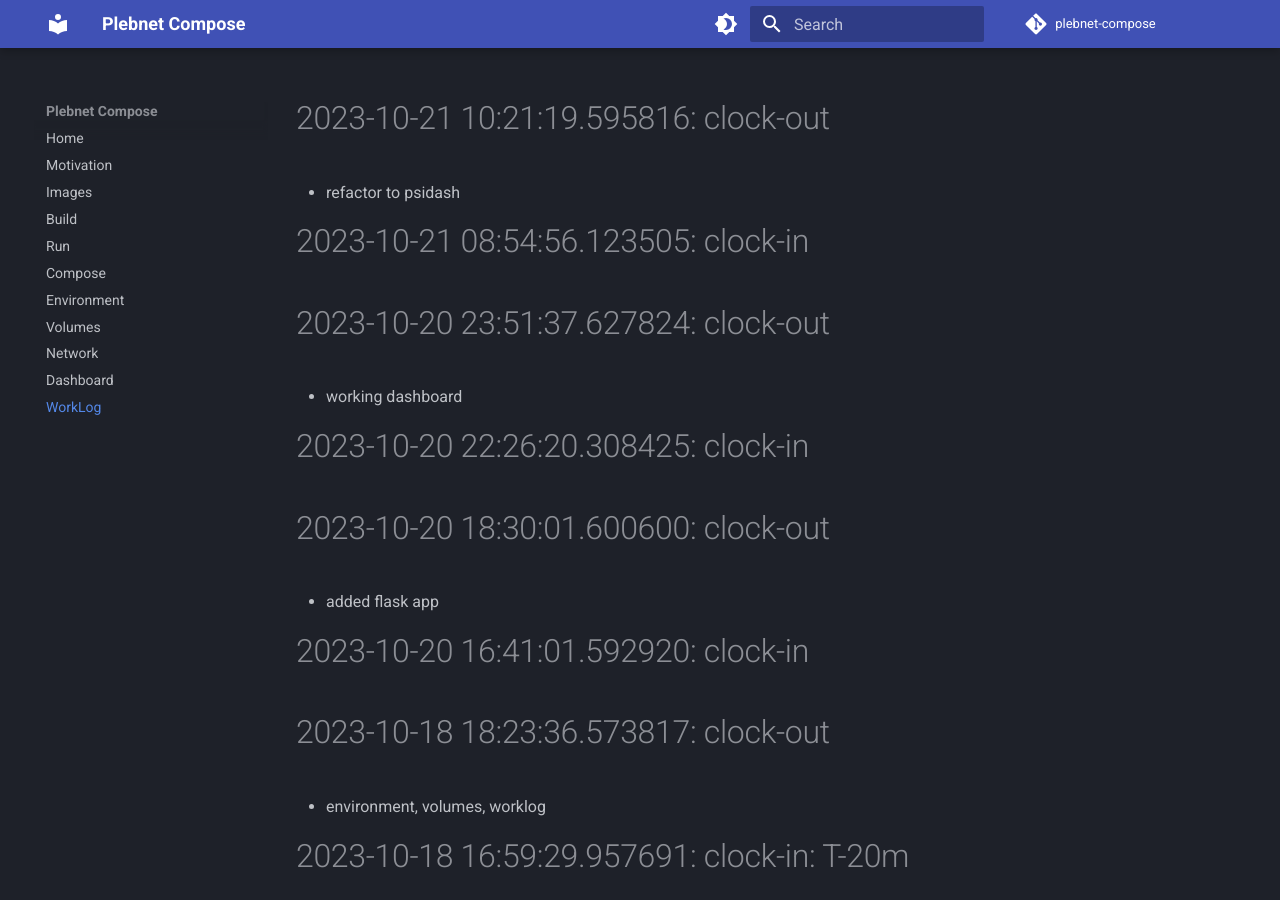
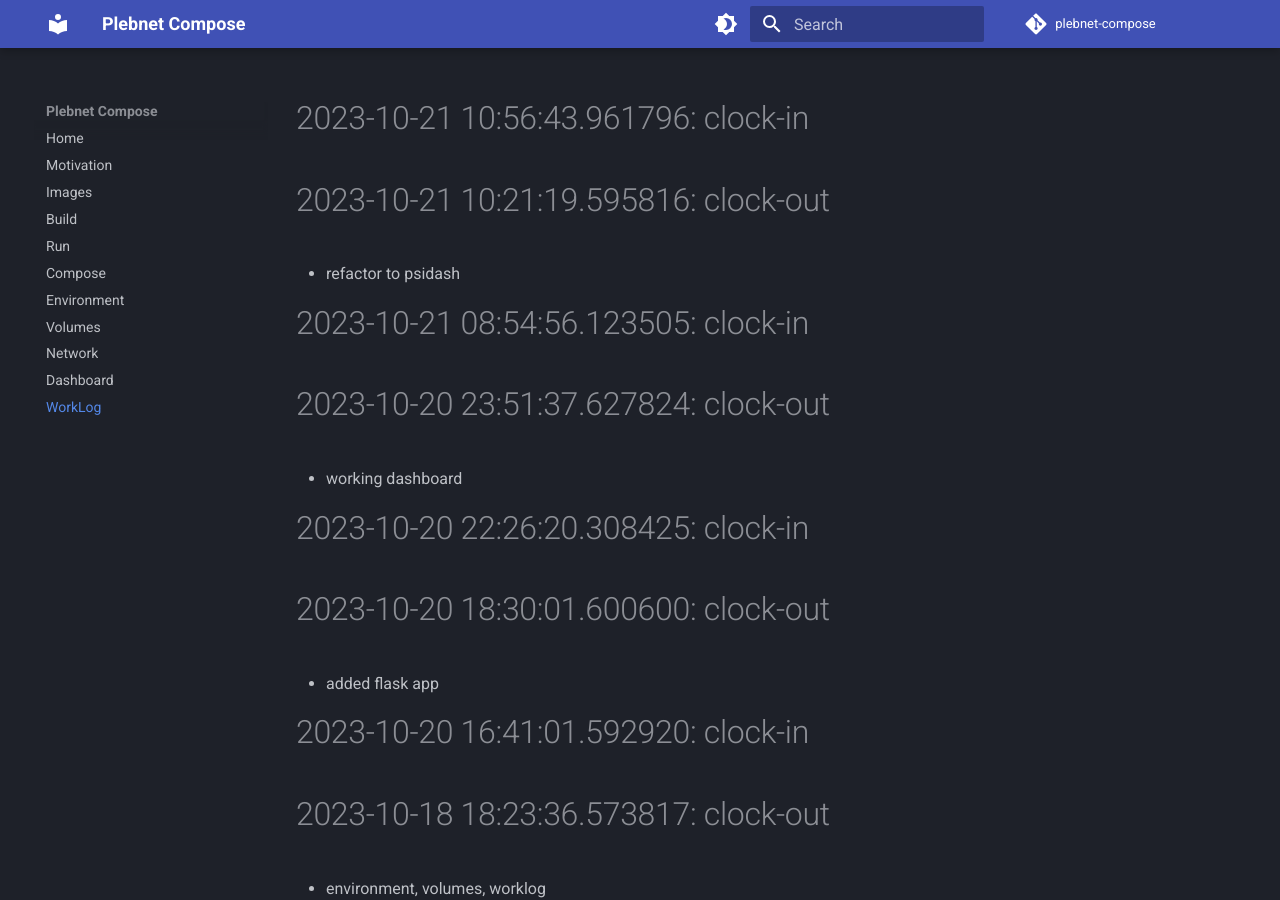
Before and after one commit to plebnet-dev/plebnet-compose, an MkDocs documentation site: the page built from docs/worklog.md, in a window 1280 px wide and 900 px high. Built offline with MkDocs 1.6.1 and Material for MkDocs 9.7.7, drawn with Linux system fonts in a browser that asks for light colours; comment, search, counter and statistics services are not loaded.

Commit message:
clock-in

```diff
--- a/WorkLog.md
+++ b/WorkLog.md
@@ -1,3 +1,6 @@
+
+# 2023-10-21 10:56:43.961796: clock-in
+
 # 2023-10-21 10:21:19.595816: clock-out
 
 * refactor to psidash
```
